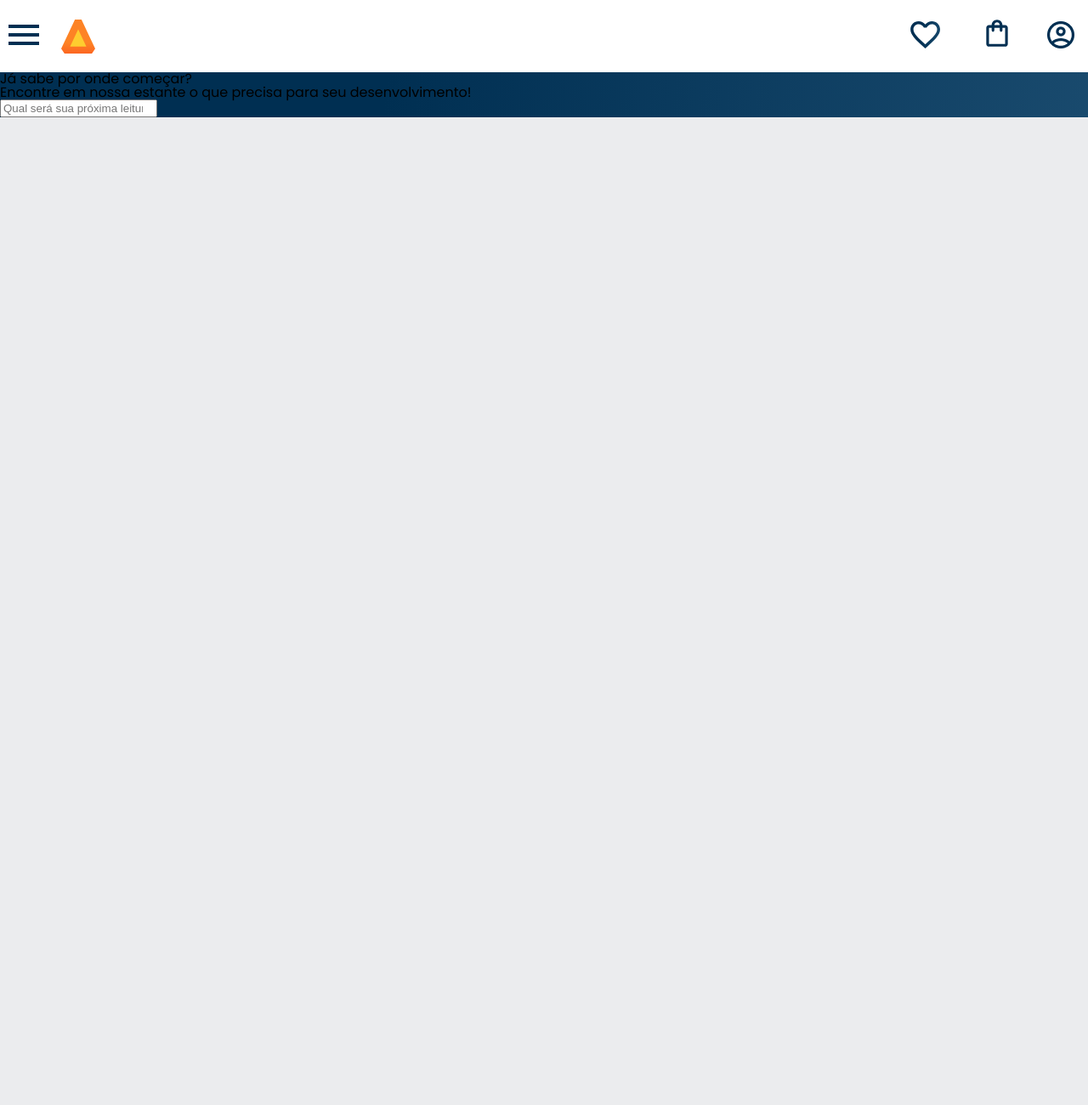
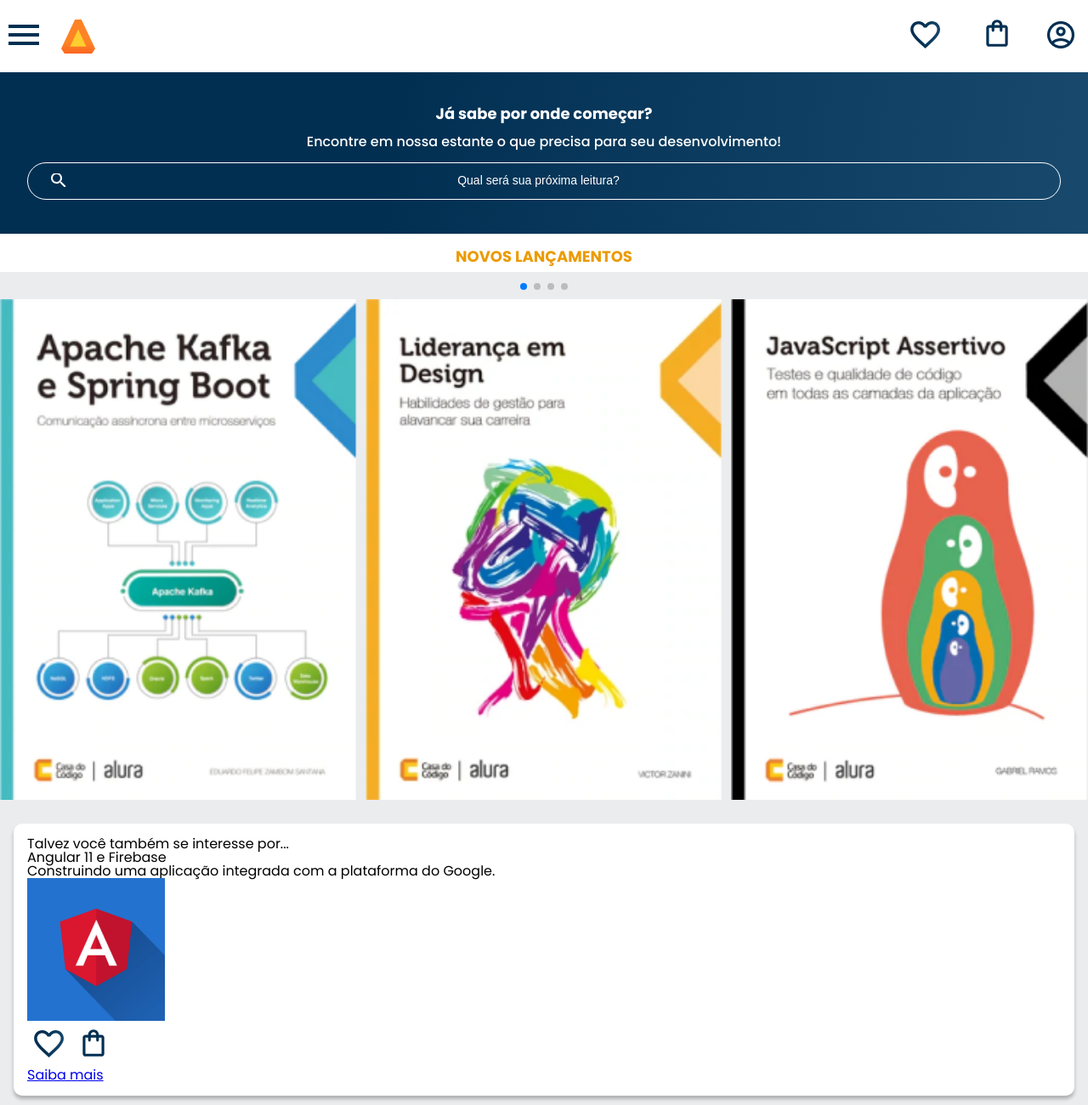
Before and after one commit to a04nna/Alura-Projeto-3, a plain HTML site: page index.html in a window 1280 px wide. Shown: the whole page at 85% size. Before the commit the page ends 800 px from the top, so only its background shows below. Drawn offline with nearby package versions, Linux system fonts and the light colour scheme.

Commit message:
Add files via upload

```diff
--- a/index.html
+++ b/index.html
@@ -1,15 +1,22 @@
 <!DOCTYPE html>
 <html>
-    <head>
-        <meta charset="UTF-8">
-        <meta name="viewport" content="width=device-width, initial-scale=1.0">
-        <title>AluraBooks</title>
-        <link rel="stylesheet" href="reset.css">
-        <link rel="preconnect" href="https://fonts.googleapis.com">
-        <link rel="preconnect" href="https://fonts.gstatic.com" crossorigin>
-        <link href="https://fonts.googleapis.com/css2?family=Poppins:wght@300;400;500;700&display=swap" rel="stylesheet">
-        <link rel="stylesheet" href="styles.css">
-    </head>
+  <head>
+    <meta charset="UTF-8" />
+    <meta name="viewport" content="width=device-width, initial-scale=1.0" />
+    <title>AluraBooks</title>
+    <link rel="stylesheet" href="reset.css" />
+    <link rel="preconnect" href="https://fonts.googleapis.com" />
+    <link rel="preconnect" href="https://fonts.gstatic.com" crossorigin />
+    <link
+      href="https://fonts.googleapis.com/css2?family=Poppins:wght@300;400;500;700&display=swap"
+      rel="stylesheet"
+    />
+    <link
+      rel="stylesheet"
+      href="https://cdn.jsdelivr.net/npm/swiper@11/swiper-bundle.min.css"
+    />
+    <link rel="stylesheet" href="styles.css" />
+  </head>
     <body>
         <header class="cabeçalho">
             <div class="container">
@@ -50,5 +57,63 @@
           <p class="banner__texto"> Encontre em nossa estante o que precisa para seu desenvolvimento!</p>
           <input type="search" class="banner__pesquisa" placeholder="Qual será sua próxima leitura?">
         </section>
+        <section class="carrossel">
+          <h2 class="carrossel__titulo">Novos lançamentos </h2>
+<!-- Slider main container -->
+      <div class="swiper">
+          <!-- If we need pagination -->
+      <div class="swiper-pagination"></div>
+      <div class="swiper-wrapper">
+    <!-- Slides -->
+    <div class="swiper-slide"><img src="img/ApacheKafka.png" alt="Livro sobre apache kafka e spring boot da alura books"></div>
+    <div class="swiper-slide"><img src="img/Liderança.png" alt="Livro sobre liderança em design design da alura books"></div>
+    <div class="swiper-slide"><img src="img/Javascript.png" alt="Livro sobre javascript assertivo da alura books"></div>
+    <div class="swiper-slide"><img src="img/Guia Front-end.png" alt="Livro Guia front end"></div>
+    <div class="swiper-slide"><img src="img/Portugol.png" alt="Livro sobre portugol"></div>
+    <div class="swiper-slide"><img src="img/Acessibilidade.svg" alt="livro sobre acessibilidade"></di>
+  </div>
+
+   <!-- If we need navigation buttons -->
+      <div class="swiper-button-prev"></div>
+      <div class="swiper-button-next"></div>
+</div>
+
+<section class="carrosel">
+
+  <div class="card">
+      <div class="card__descrição">
+
+       <div class="descrição">
+              <h3 class="descrição__titulo">Talvez você também se interesse por...</h3>
+              <h2 class="descrição__titulo-livro">Angular 11 e Firebase</h2>
+              <p class="descrição__texto">Construindo uma aplicação integrada com a plataforma do Google.</p>
+          </div>
+
+          <img src="img/Angular.png" class="descrição__imagem">
+      </div>
+
+      <div class="card__botões">
+        <ul class="botões">
+            <li class="botões_item"><img src="img/Favoritos.svg" alt="Favoritar livro"></li>
+            <li class="botões_item"><img src="img/Compras.svg" alt="Adicionar no carrinho de compras"</li>
+        </ul>
+
+        <a href="#" class="botões__ancora">Saiba mais</a>
+    </div>
+</section>
+
+      <script src="https://unpkg.com/swiper@8/swiper-bundle.min.js"></script>
+      <script>
+        const swiper = new Swiper('.swiper', {
+        spaceBetween: 10,
+        slidesPerView: 3,
+        pagination: {
+          el: '.swiper-pagination',
+          type: 'bullets',
+        },
+    });
+</script>
+
+        </script>
     </body>
 </html>
--- a/styles.css
+++ b/styles.css
@@ -1,5 +1,6 @@
 @import url("styles/header.css");
 @import url("styles/banner.css");
+@import url("styles/carrossel.css");
 
 :root {
     --cor-de-fundo: #EBECEE;
--- a/styles/banner.css
+++ b/styles/banner.css
@@ -1,3 +1,35 @@
 .banner {
     background: var(--azul-degrade);
+    color: var(--branco);
+    text-align: center;
+    padding: 2.5em 2em;
 }
+
+.banner__titulo{
+    font-size: 18px;
+    font-weight: 700;
+}
+
+.banner__texto{
+    font-weight: 500;
+    margin: 1em 0;
+}
+
+.banner__pesquisa{
+    background-color: transparent;
+    border: 1px solid var(--branco);
+    color: var(--branco);
+    border-radius: 24px;
+    padding: 1em;
+    width: 100%;
+}
+
+.banner__pesquisa::placeholder{
+    font-family: var(fonte-principal);
+    font-size: 14px;
+    font-weight: 400;
+    text-align: center;
+    color: var(--branco);
+    background: url("../img/Lupa.svg") no-repeat;
+    background-position: 1em;
+}
--- /dev/null
+++ b/styles/carrossel.css
@@ -0,0 +1,45 @@
+.carrossel__titulo{
+    color: var(--laranja);
+    background-color: var(--branco);
+    text-align: center;
+    text-transform: uppercase;
+    font-size: 18px;
+    font-weight: 700;
+    padding: 1em 0 0.5em 0;
+}
+
+.swiper-slide img{
+    width: 100%;
+}
+
+.swiper-button-prev,
+.swiper-button-next {
+    display: none;
+}
+
+.swiper-pagination{
+    position: initial;
+    margin: .5em 0;
+}
+
+.card-descrição{
+    display: flex;
+    justify-content: space-between;
+}
+
+.card-botões{
+    display: flex;
+    justify-content: space-between;
+}
+
+.botões{
+    display: flex;
+}
+
+.card{
+    background: var(--branco);
+    box-shadow: 0px 4px 4px rgba(0, 0, 0, 0.25);
+    border-radius: 10px;
+    margin: 1em;
+    padding: 1em;
+}
```
Also changed, not shown: img/Acessibilidade.svg (added), img/Lupa.svg (added).
